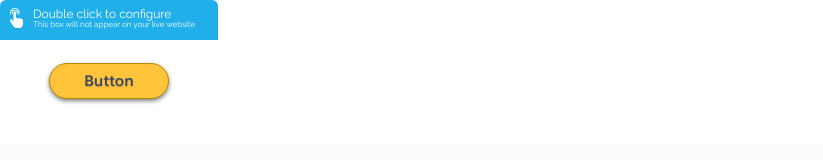
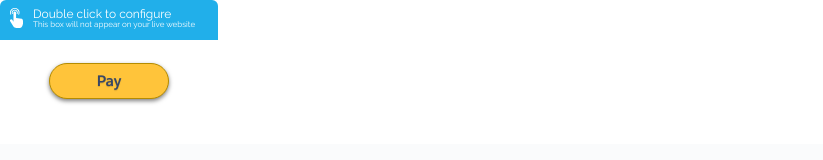
Before and after one commit to Eugene-im/vix_2, a Vue app: page /#/ in a window 1280 px wide. Shown: the top 160 px of the page, without its empty margins (0-823 px from the left). Built offline with nearby package versions, Linux system fonts and the light colour scheme.

Commit message:
[rem] button default Pay

```diff
--- a/src/components/Button.vue
+++ b/src/components/Button.vue
@@ -53,7 +53,7 @@ export default {
       paypal: null,
       dis: null,
       imgButton: null,
-      buttonText: 'button'
+      buttonText: 'Pay'
     }
   },
   methods: {
@@ -72,7 +72,7 @@ export default {
       (this.paypal = null),
       (this.dis = null),
       (this.imgButton = null),
-      (this.buttonText = 'button')
+      (this.buttonText = 'Pay')
     }
   },
   mounted () {
```
